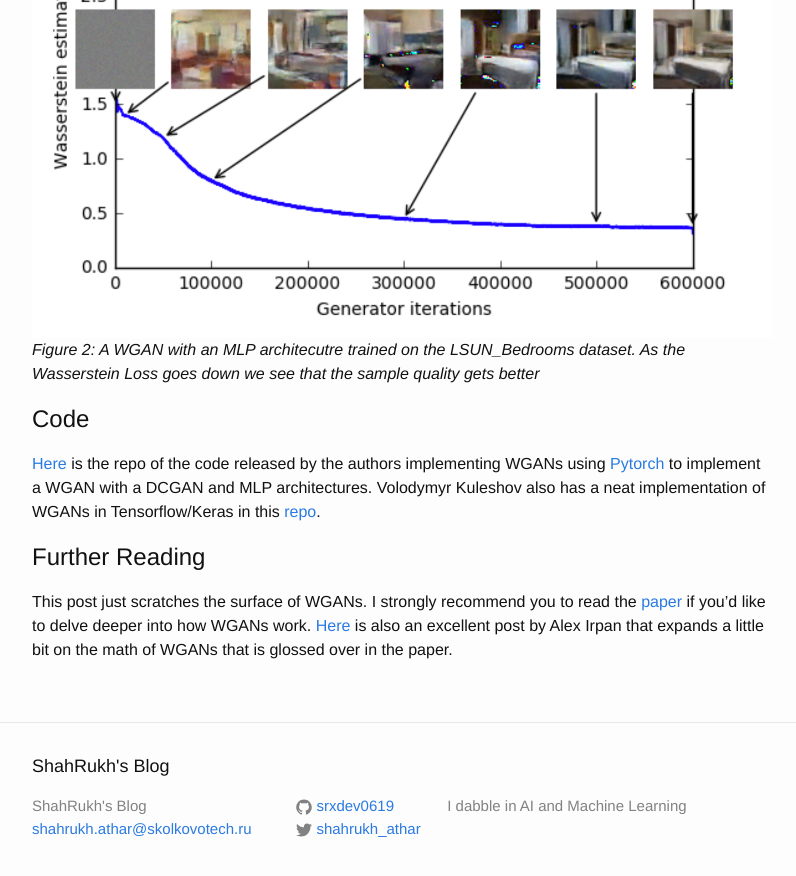
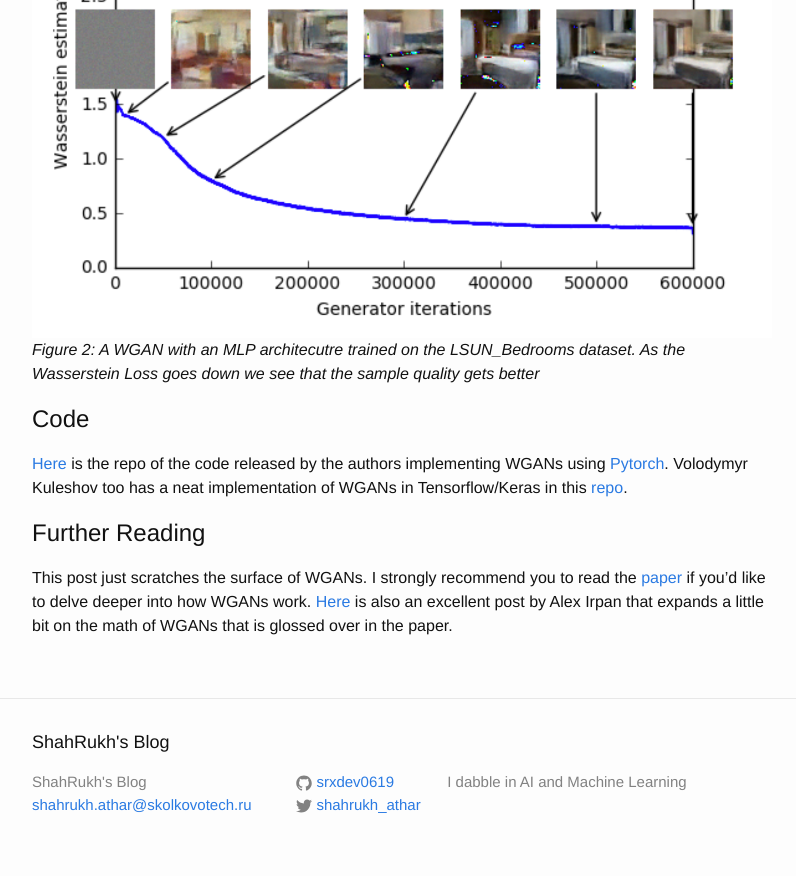
Before and after one commit to shahrukhathar/shahrukhathar.github.io, a Jekyll site: the page built from _posts/2017-03-04-Wasserstein-GANs.markdown, in a window 1280 px wide and 900 px high, scrolled down 2705 px. Shown: the top 876 px of the window, without its empty margins (238-1034 px from the left). Built offline with Jekyll 4.4.1, drawn with Linux system fonts in a browser that asks for light colours; formulas are drawn with MathJax 3.

Commit message:
UpdatedWGAN

```diff
--- a/_posts/2017-03-04-Wasserstein-GANs.markdown
+++ b/_posts/2017-03-04-Wasserstein-GANs.markdown
@@ -80,7 +80,7 @@ goes down we see that the the sample quality gets better*
 goes down we see that the sample quality gets better*
 
 # Code
-[Here](https://github.com/martinarjovsky/WassersteinGAN) is the repo of the code released by the authors implementing WGANs using [Pytorch](http://pytorch.org/) to implement a WGAN with a DCGAN and MLP architectures. Volodymyr Kuleshov also has a neat implementation of WGANs in Tensorflow/Keras in this [repo](https://github.com/kuleshov).
+[Here](https://github.com/martinarjovsky/WassersteinGAN) is the repo of the code released by the authors implementing WGANs using [Pytorch](http://pytorch.org/). Volodymyr Kuleshov too has a neat implementation of WGANs in Tensorflow/Keras in this [repo](https://github.com/kuleshov).
 
 # Further Reading
 
```
